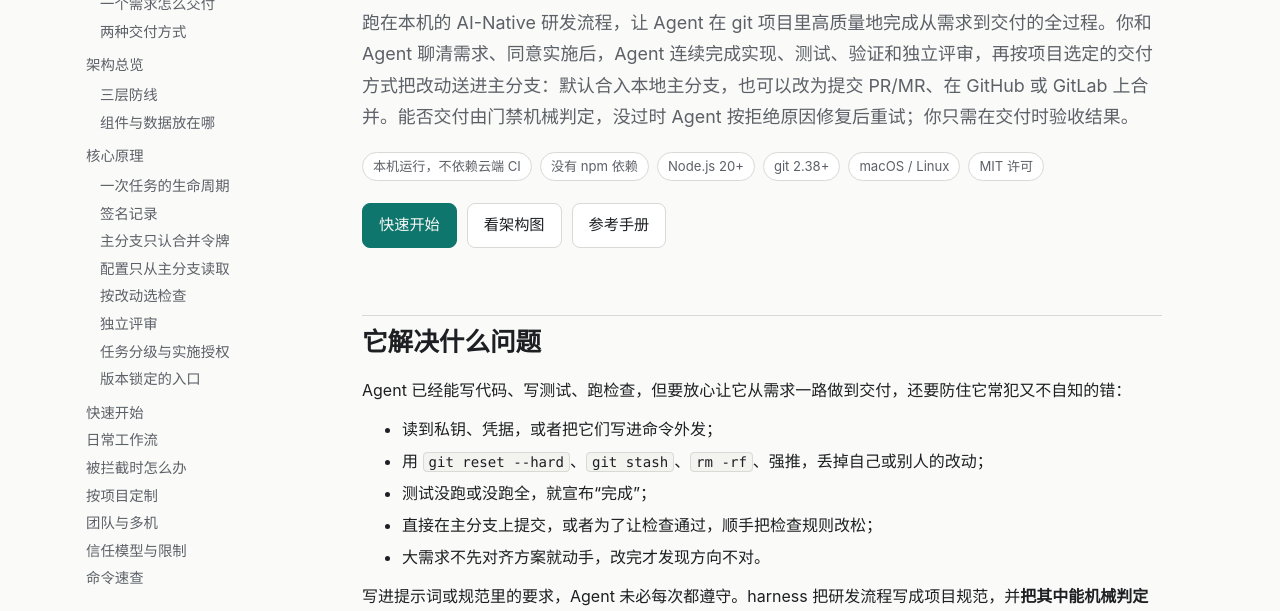
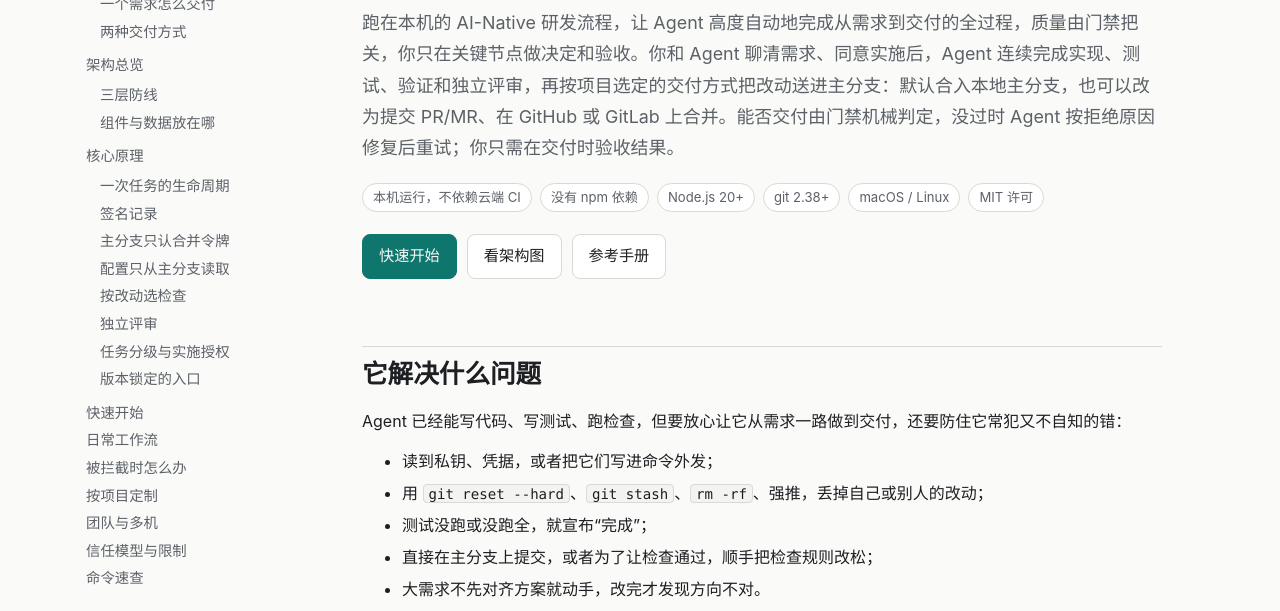
Before and after one commit to windvalley/harness, a website: page docs/index.html in a window 1280 px wide. Shown: the part 161-772 px from the top of the page. Drawn offline with Linux system fonts and the light colour scheme.

Commit message:
docs(readme): 定位语突出高度自动化与人少操心
- README 与教程页开头改为“高度自动地完成从需求到交付的全过程，质量由门禁把关，你只在关键节点做决定和验收”
- 去掉多余的“在 git 项目里”，git 是前提条件，已在“需要”一节说明
- 变更记录同步这条文案调整

```diff
--- a/docs/index.html
+++ b/docs/index.html
@@ -281,7 +281,7 @@ footer { border-top: 1px solid var(--line); color: var(--muted); font-size: .88r
   <main>
     <section class="hero">
       <h1>harness 使用教程</h1>
-      <p class="lead">跑在本机的 AI-Native 研发流程，让 Agent 在 git 项目里高质量地完成从需求到交付的全过程。你和 Agent 聊清需求、同意实施后，Agent 连续完成实现、测试、验证和独立评审，再按项目选定的交付方式把改动送进主分支：默认合入本地主分支，也可以改为提交 PR/MR、在 GitHub 或 GitLab 上合并。能否交付由门禁机械判定，没过时 Agent 按拒绝原因修复后重试；你只需在交付时验收结果。</p>
+      <p class="lead">跑在本机的 AI-Native 研发流程，让 Agent 高度自动地完成从需求到交付的全过程，质量由门禁把关，你只在关键节点做决定和验收。你和 Agent 聊清需求、同意实施后，Agent 连续完成实现、测试、验证和独立评审，再按项目选定的交付方式把改动送进主分支：默认合入本地主分支，也可以改为提交 PR/MR、在 GitHub 或 GitLab 上合并。能否交付由门禁机械判定，没过时 Agent 按拒绝原因修复后重试；你只需在交付时验收结果。</p>
       <ul class="chips">
         <li>本机运行，不依赖云端 CI</li>
         <li>没有 npm 依赖</li>
```
Also changed, not shown: CHANGELOG.md, README.md.
